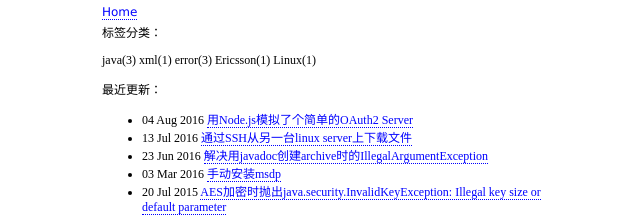
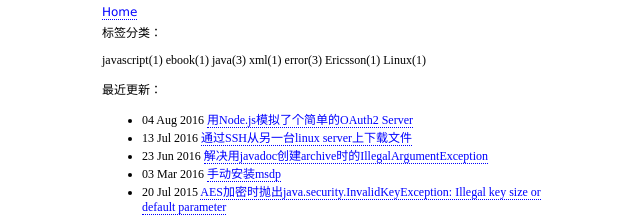
Before and after one commit to CS326-OSUF16/test2-dfb-osu, a Jekyll site: the page built from index.html, in a window 1280 px wide. Shown: the top 217 px of the page, without its empty margins (301-941 px from the left). Built offline with Jekyll 4.4.1, drawn with Linux system fonts in a browser that asks for light colours.

Commit message:
Update 2015-07-02-Javascript-Study.html

```diff
--- a/_posts/2015-07-02-Javascript-Study.html
+++ b/_posts/2015-07-02-Javascript-Study.html
@@ -1,6 +1,7 @@
 ---
 layout: default
 title: Javascript Study
+tags: javascript ebook
 ---
 <h2>{{ page.title }}</h2>
 <p>找到<a href="\jekyll_demo\attachments\Secrets.of.theJavaScriptNinja.pdf">《Javascript忍者的秘密》</a>pdf，在这留个备份吧。</p>
```
